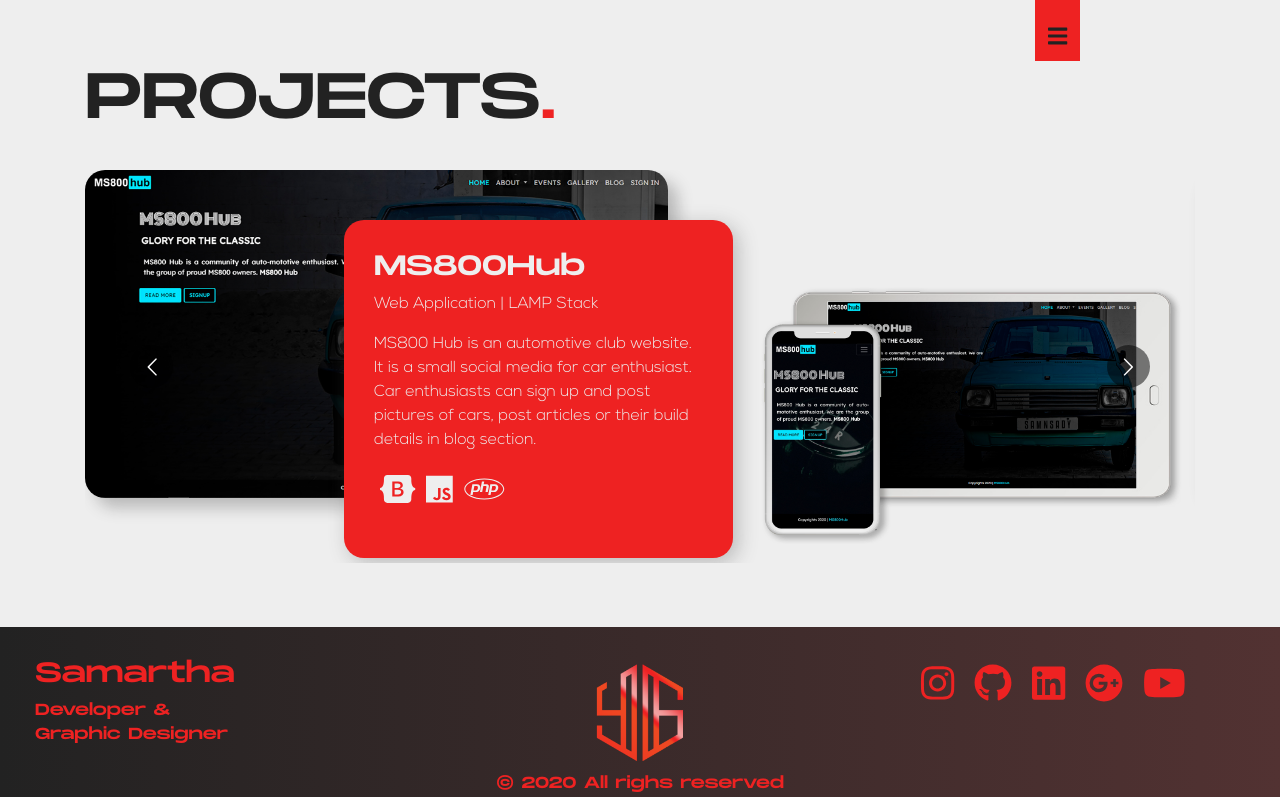
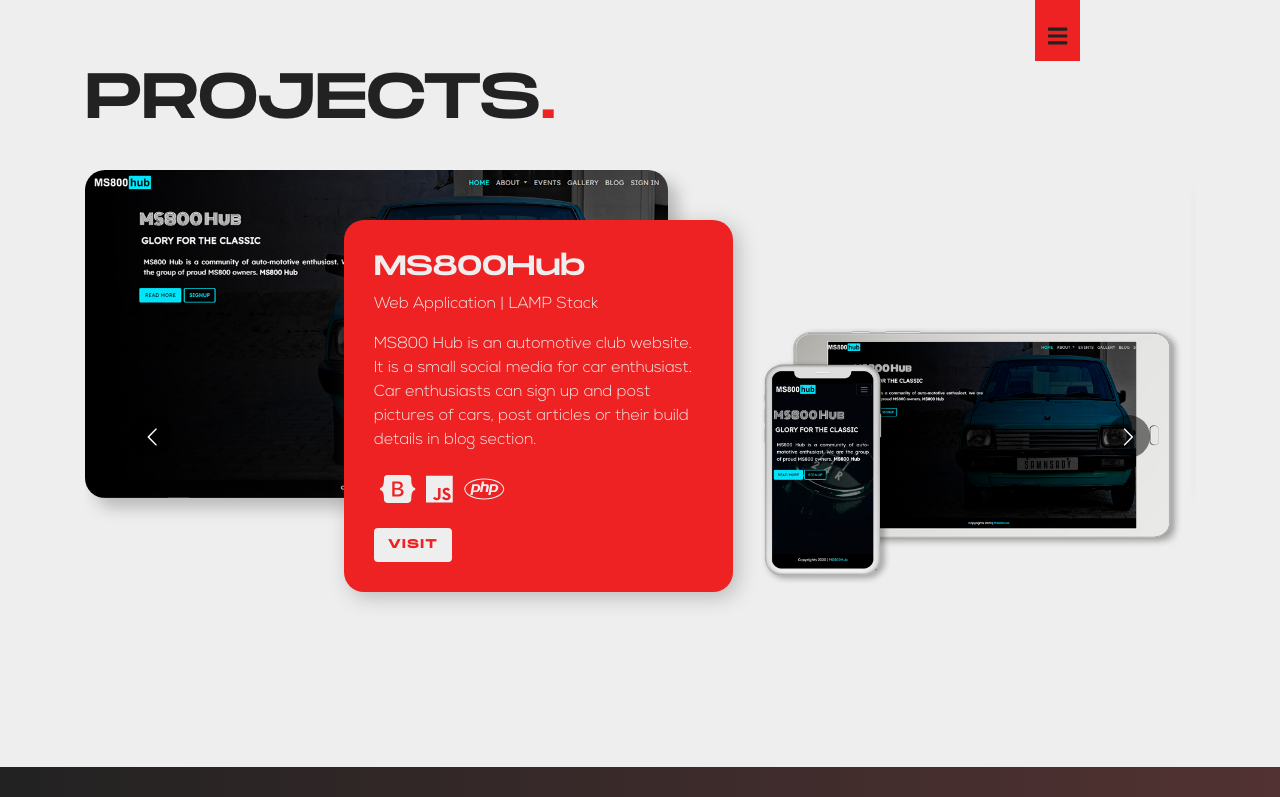
Before and after one commit to yunghog/yunghog.github.io, a React (Create React App) app: page /project in a window 1280 px wide. Shown: the top 797 px of the page. Built offline with nearby package versions, Linux system fonts and the light colour scheme.

Commit message:
project carousel animation

```diff
--- a/src/assets/css/style.css
+++ b/src/assets/css/style.css
@@ -304,17 +304,20 @@ a{
 
 /* project layout */
 .proj-mockup{
+  z-index: 35;
   text-align: left !important;
-  padding: 100px 0 0 0;
-  margin: 10px;
+  padding: 100px 0 100px 0;
 }
 .proj-mockup img{
   width: 100%;
 }
 .proj-desc-con{
+  padding-bottom: 30px;
   position: relative;
 }
 .proj-desc-con img{
+  position: absolute;
+  transition: 1s;
   border-radius: 20px;
   width: 90%;
   box-shadow: 10px 10px 15px #5555;
@@ -335,7 +338,6 @@ a{
   }
   .proj-desc-con img{
     width: 100%;
-    position: absolute;
   }
   .proj-desc{
     left: 10%;
@@ -347,3 +349,14 @@ a{
     padding: 10px;
   }
 }
+.react-multi-carousel-list{
+  /* overflow: visible !important; */
+}
+.btn-3{
+  color: #e22;
+  background-color: #eee;
+  border: 2px solid #eee;
+}
+.btn-3:hover{
+  box-shadow: 0 0 15px #eee;
+}
--- a/src/pages/project.js
+++ b/src/pages/project.js
@@ -15,7 +15,7 @@ class Project extends React.Component {
   constructor(props){
     super(props);
     this.state = {
-
+      imageToggle: 1
     };
 }
 
@@ -45,6 +45,21 @@ render() {
     fontSize: '42px',
     padding: '5px'
   };
+  var imageToggle=1
+  function toggleLayer(e){
+  console.log(e.target);
+  if(imageToggle===0){
+    e.target.style.zIndex="29";
+    e.target.style.transform="scale(1)";
+    imageToggle=1;
+  }
+  else{
+    e.target.style.zIndex="40";
+    e.target.style.transform="scale(1.2)";
+    imageToggle=0;
+  }
+
+  }
   return (
     <section>
       <Container>
@@ -66,7 +81,7 @@ render() {
                 <Row noGutters>
                   <Col md={7}>
                     <div className="proj-desc-con">
-                      <Image src={ms800hub}/>
+                      <Image src={ms800hub} onClick={toggleLayer} />
                       <div className="proj-desc cardy inverse">
                         <h3>MS800Hub</h3>
                         <p>Web Application | LAMP Stack</p>
@@ -78,6 +93,7 @@ render() {
                         <p><FontAwesomeIcon style={icon} icon={faBootstrap}></FontAwesomeIcon>
                         <FontAwesomeIcon style={icon} icon={faJs}></FontAwesomeIcon>
                       <FontAwesomeIcon style={icon} icon={faPhp}></FontAwesomeIcon></p>
+                      <a href="http://ms800hub.rf.gd" target="_blank" rel="noopener noreferrer"><button className="btn btn-3">visit</button></a>
                       </div>
                     </div>
                   </Col>
@@ -92,7 +108,7 @@ render() {
                 <Row noGutters>
                   <Col md={7}>
                     <div className="proj-desc-con">
-                      <Image src={adityaAuto}/>
+                      <Image src={adityaAuto} onClick={toggleLayer}/>
                       <div className="proj-desc cardy inverse">
                         <h3>Aditya Automobiles</h3>
                         <p>Website | LAMP Stack</p>
@@ -104,6 +120,7 @@ render() {
                         <p><FontAwesomeIcon style={icon} icon={faBootstrap}></FontAwesomeIcon>
                         <FontAwesomeIcon style={icon} icon={faJs}></FontAwesomeIcon>
                       <FontAwesomeIcon style={icon} icon={faPhp}></FontAwesomeIcon></p>
+                      <a href="http://adityaautomobiles.rf.gd" target="_blank" rel="noopener noreferrer"><button className="btn btn-3">visit</button></a>
                       </div>
                     </div>
                   </Col>
```
Also changed, not shown: src/assets/images/projects/linkTree.jpg (added), src/assets/images/projects/linkTreeMockup.png (added).
